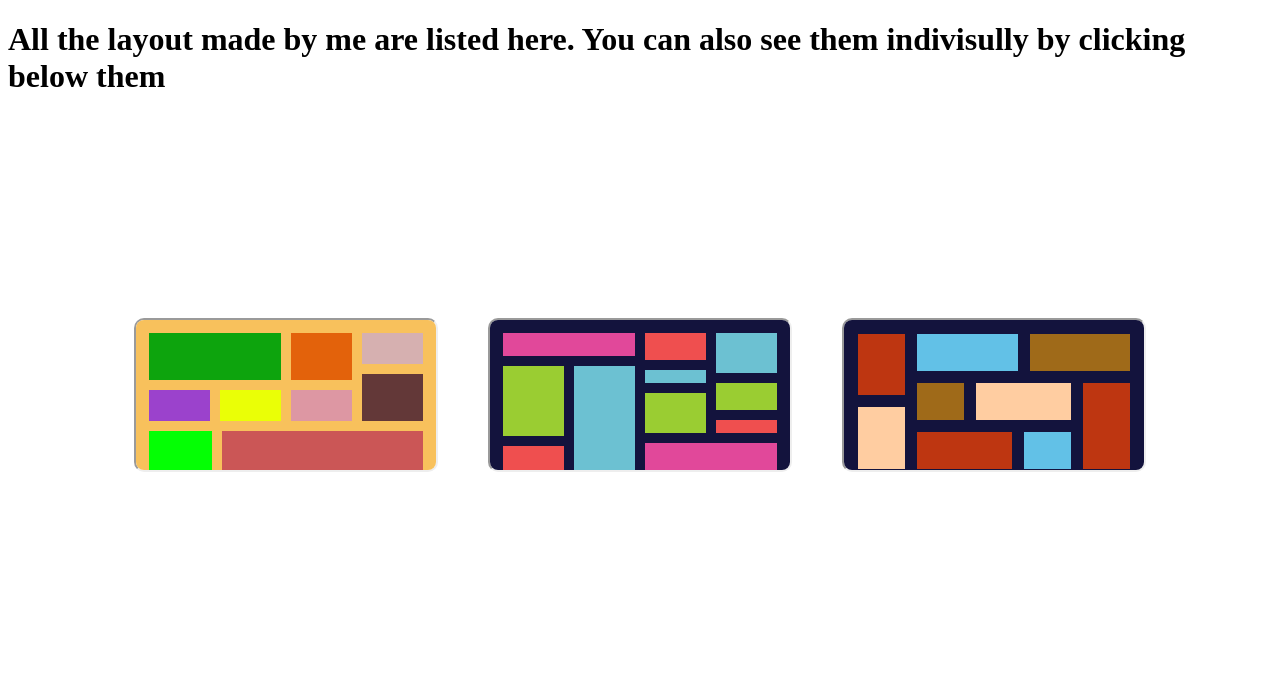
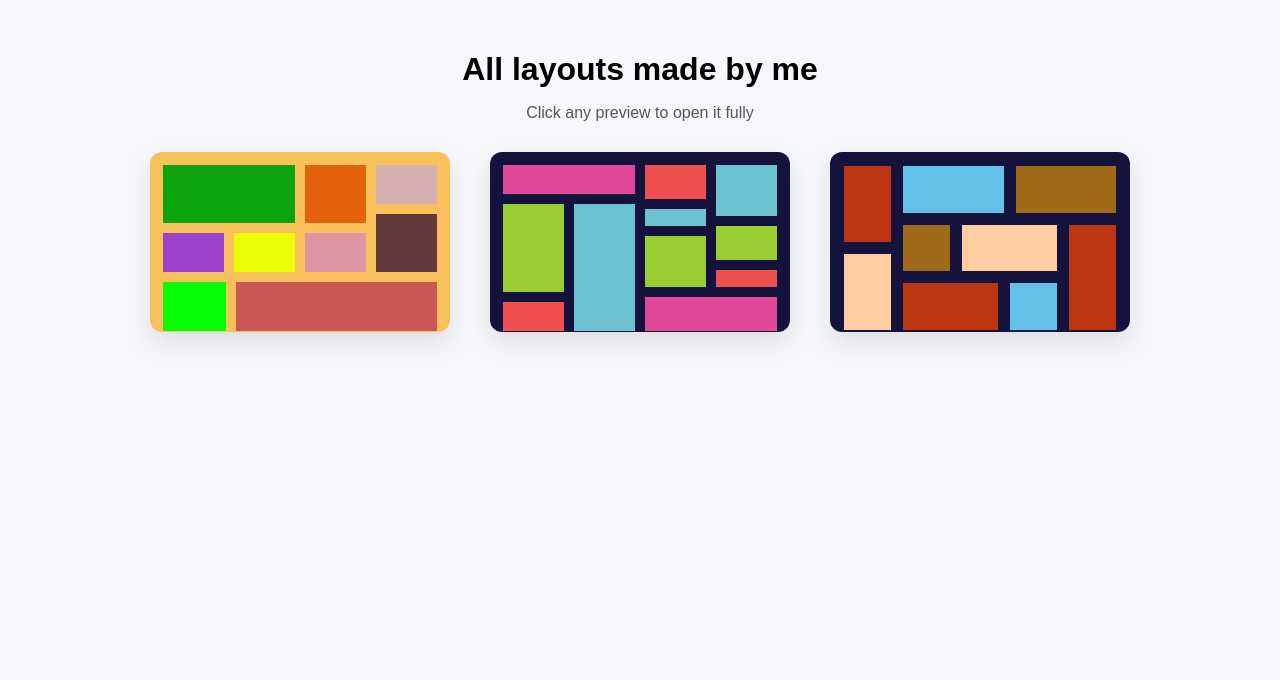
Before and after one commit to piyushCodes7/flexBoxLayouts, a plain HTML site: page Combination/index.html in a window 1280 px wide. Drawn offline with Linux system fonts and the light colour scheme.

Commit message:
may be last

```diff
--- a/Combination/index.html
+++ b/Combination/index.html
@@ -3,15 +3,27 @@
 <head>
     <meta charset="UTF-8">
     <meta name="viewport" content="width=device-width, initial-scale=1.0">
-    <title>Combination of all the Layut</title>
+    <title>My Layout Gallery</title>
     <link rel="stylesheet" href="styles.css">
 </head>
 <body>
-    <h1>All the layout made by me are listed here. You can also see them indivisully by clicking below them</h1>
-    <div class="border">
-        <a href="../Layout1/index.html"><iframe src="../Layout1/index.html" "></iframe></a>
-        <a href="../Layout2/index.html"><iframe src="../Layout2/index.html"></iframe></a>
-        <a href="../Layout3/index.html"><iframe src="../Layout3/index.html"></iframe></a>
+
+    <h1>All layouts made by me</h1>
+    <p class="subtitle">Click any preview to open it fully</p>
+
+    <div class="gallery">
+        <a href="../Layout1/index.html" target="_blank" class="card">
+            <iframe src="../Layout1/index.html"></iframe>
+        </a>
+
+        <a href="../Layout2/index.html" target="_blank" class="card">
+            <iframe src="../Layout2/index.html"></iframe>
+        </a>
+
+        <a href="../Layout3/index.html" target="_blank" class="card">
+            <iframe src="../Layout3/index.html"></iframe>
+        </a>
     </div>
+
 </body>
 </html>
--- a/Combination/styles.css
+++ b/Combination/styles.css
@@ -1,20 +1,50 @@
-.border{
-    display: flex;
-    height: 70vh;
-    align-items: center;
-    justify-content: center;
-    gap: 50px
+* {
+    box-sizing: border-box;
+    font-family: Arial, sans-serif;
 }
-h1{
+
+body {
+    margin: 0;
+    padding: 30px;
+    background: #f5f7fa;
+    text-align: center;
+}
+
+h1 {
+    margin-bottom: 5px;
+}
+
+.subtitle {
+    color: #555;
+    margin-bottom: 30px;
+}
+
+.gallery {
     display: flex;
     justify-content: center;
-    align-items: center;
+    gap: 40px;
+    flex-wrap: wrap;
 }
+
+.card {
+    width: 300px;
+    height: 180px;
+    border-radius: 12px;
+    overflow: hidden;
+    background: white;
+    box-shadow: 0 10px 25px rgba(0,0,0,0.1);
+    transition: transform 0.4s ease, box-shadow 0.4s ease;
+}
+
+.card:hover {
+    transform: scale(1.15);
+    box-shadow: 0 20px 40px rgba(0,0,0,0.2);
+    z-index: 10;
+}
+
 iframe {
-    border-radius: 10px;
-    transition: height 2s ease-in-out, width 2s ease-in-out;
+    width: 100%;
+    height: 100%;
+    border: none;
+    pointer-events: none;
 }
-iframe:hover{
-    height: 70%;
-    width: 40%;
-}
```
